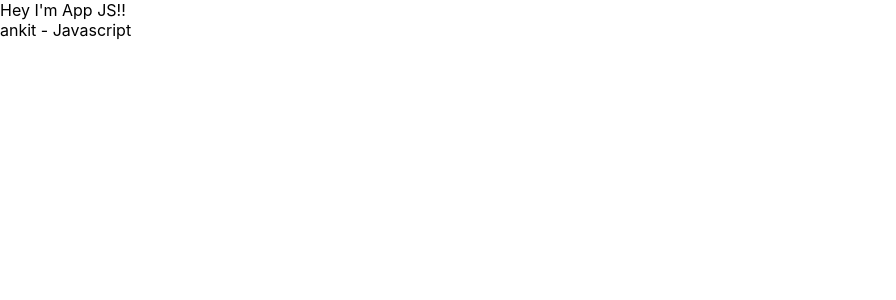
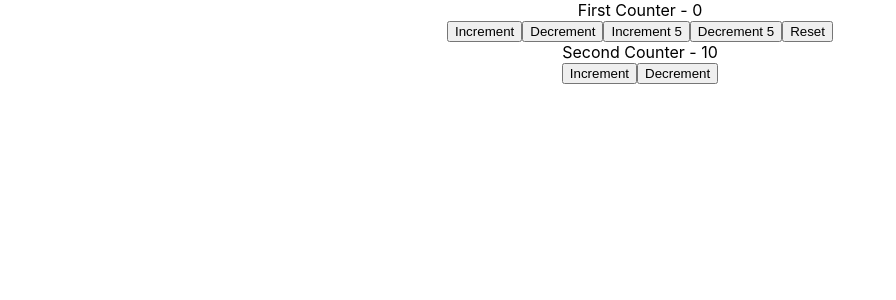
Before and after one commit to insanisbrain/ReactB8-javascript, a React (Create React App) app in the folder my-app/: page / in a window 1280 px wide. Shown: the top 300 px of the page, without its empty margins (0-896 px from the left). Built offline with nearby package versions, Linux system fonts and the light colour scheme.

Commit message:
useReducer

```diff
--- a/my-app/src/App.js
+++ b/my-app/src/App.js
@@ -8,6 +8,8 @@ import Navbar from './components/RoutingComponents/Navbar';
 import Order from './components/RoutingComponents/Order';
 import ComponentC from './components/useContext/ComponentC';
 import React from 'react';
+import CounterOne from './components/useReducer/CounterOne';
+import CounterTwo from './components/useReducer/CounterTwo';
 
 export const UserContext = React.createContext();
 export const ChannelContext = React.createContext();
@@ -20,14 +22,10 @@ let bigObject = {
 
 function App() {
   return (
-    <>
-      <UserContext.Provider value={"ankit"}>
-        <ChannelContext.Provider value="Javascript">
-          Hey I'm App JS!!
-          <ComponentC />
-        </ChannelContext.Provider>
-      </UserContext.Provider>
-    </>
+    <div className="App">
+      {/* <CounterOne /> */}
+      <CounterTwo />
+    </div>
   );
 }
 
--- /dev/null
+++ b/my-app/src/components/useReducer/CounterOne.js
@@ -0,0 +1,31 @@
+import React, { useReducer } from 'react'
+
+const initialState = 0;
+const reducer = (state, action) => {
+  switch (action) {
+    case 'increment':
+      return state + 1;
+    case 'decrement':
+      return state - 1
+    case 'reset':
+      return initialState
+    default:
+      return state;
+  }
+}
+
+const CounterOne = () => {
+
+  const [count, dispatch] = useReducer(reducer, initialState);
+
+  return (
+    <div>
+      <div>Count - {count}</div>
+      <button onClick={() => dispatch('increment')}>Increment</button>
+      <button onClick={() => dispatch('decrement')}>Decrement</button>
+      <button onClick={() => dispatch('reset')}>Reset</button>
+    </div>
+  )
+}
+
+export default CounterOne
--- /dev/null
+++ b/my-app/src/components/useReducer/CounterTwo.js
@@ -0,0 +1,51 @@
+import React, { useReducer } from 'react'
+
+const initialState = {
+  firstCounter: 0,
+  secondCounter: 10
+}
+
+const reducer = (state, action) => {
+  switch (action.type) {
+    case 'increment':
+      return { ...state, firstCounter: state.firstCounter + action.value }
+    case 'decrement':
+      return { ...state, firstCounter: state.firstCounter - action.value }
+    case 'increment2':
+      return { ...state, secondCounter: state.secondCounter + action.value }
+    case 'decrement2':
+      return { ...state, secondCounter: state.secondCounter - action.value }
+    case 'reset':
+      return initialState;
+    default:
+      return state;
+  }
+}
+
+const CounterTwo = () => {
+
+  const [count, dispatch] = useReducer(reducer, initialState)
+
+  return (
+    <div>
+      <div>
+        <div>First Counter - {count.firstCounter}</div>
+        <button onClick={() => dispatch({ type: 'increment', value: 2 })}>Increment</button>
+        <button onClick={() => dispatch({ type: 'decrement', value: 1 })}>Decrement</button>
+
+        <button onClick={() => dispatch({ type: 'increment', value: 15 })}>Increment 5</button>
+        <button onClick={() => dispatch({ type: 'decrement', value: 10 })}>Decrement 5</button>
+
+        <button onClick={() => dispatch({ type: 'reset' })}>Reset</button>
+      </div>
+      <div>
+        <div>Second Counter - {count.secondCounter}</div>
+        <button onClick={() => dispatch({ type: 'increment2', value: 10 })}>Increment</button>
+        <button onClick={() => dispatch({ type: 'decrement2', value: 10 })}>Decrement</button>
+      </div>
+
+    </div>
+  )
+}
+
+export default CounterTwo
```
